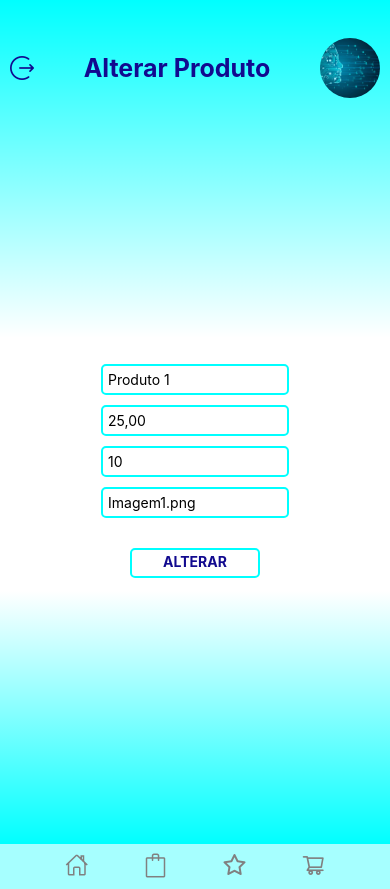
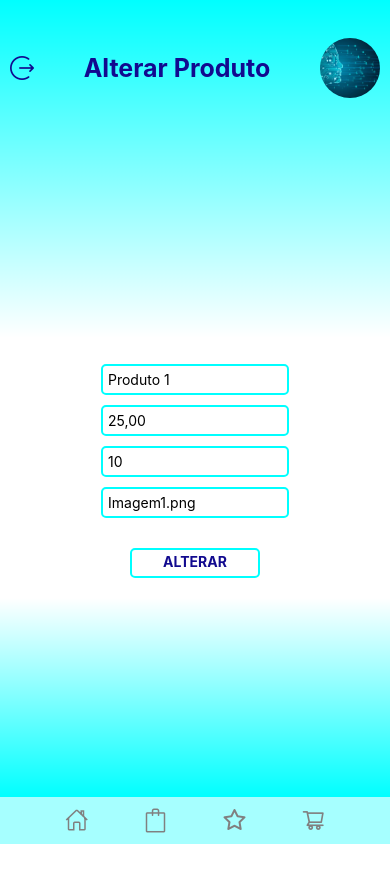
Before and after one commit to KyuaKun/ecommerce-react-native-app, a React Native app in the folder figma-clone/: screen / in a window 390 px wide. After the commit the page ends 844 px from the top, so only its background shows below. Built offline with nearby package versions, Linux system fonts and the light colour scheme.

Commit message:
Ajuste tela altera produto

```diff
--- a/figma-clone/src/components/footerMenu/styles.js
+++ b/figma-clone/src/components/footerMenu/styles.js
@@ -4,7 +4,6 @@ export const Container = styled.View`
   display: flex;
   flex-direction: row;
   justify-content: space-evenly;
-  top: 45px;
   background-color: #00ffff59;
   padding: 10px;
 `;
--- a/figma-clone/src/screens/alteraProduto/index.js
+++ b/figma-clone/src/screens/alteraProduto/index.js
@@ -19,11 +19,11 @@ const AlteraProduto = () => {
         <Input placeholder="10" />
         <Input placeholder="Imagem1.png" />
         <Botao texto="ALTERAR" />
-      </Container>
-      <Footer />
       <Gradiente
         position= 'bottom'
       />
+      </Container>
+      <Footer />
     </>
   );
 };
```
